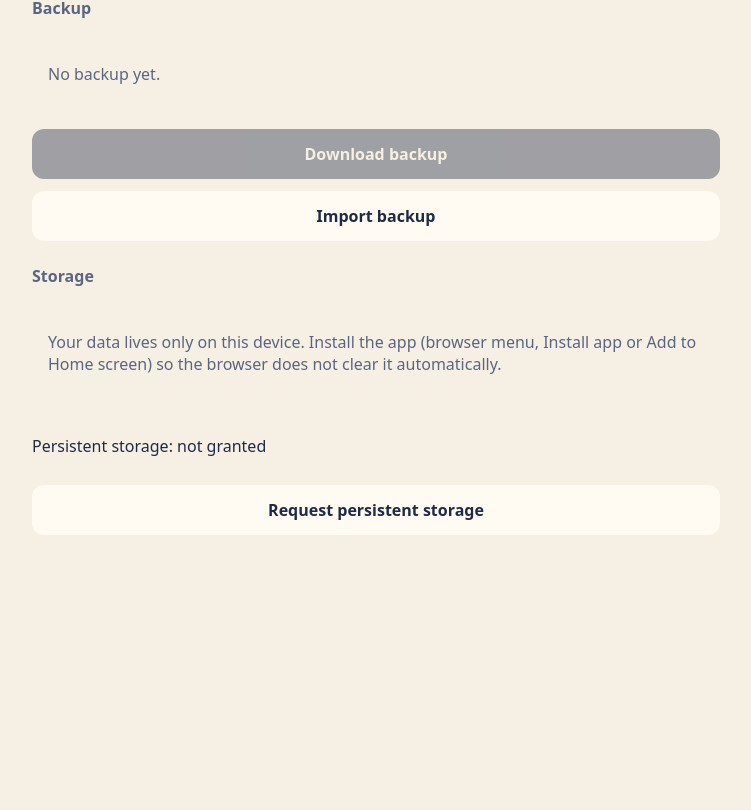
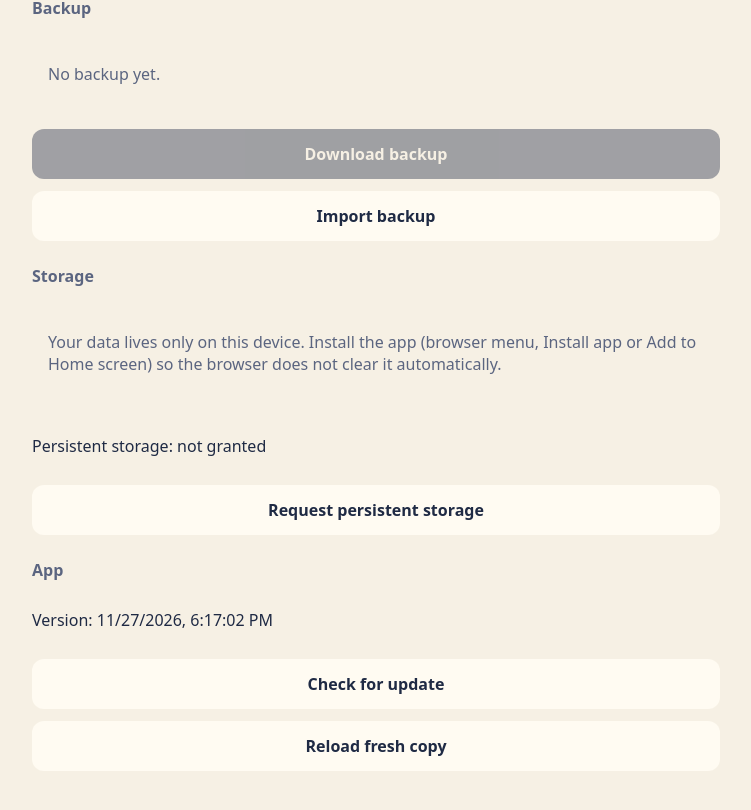
Before and after one commit to shaneSternstein/Crohn-s-Tracker, a React (Vite) app: page /settings in a window 1280 px wide. Shown: the part 246-1056 px from the top of the page, without its empty margins (264-1015 px from the left). Before the commit the page ends 877 px from the top, so only its background shows below. Built offline with nearby package versions, Linux system fonts and the light colour scheme.

Commit message:
app versioning

```diff
--- a/src/features/settings/Settings.tsx
+++ b/src/features/settings/Settings.tsx
@@ -1,6 +1,7 @@
 import { useEffect, useState } from 'react';
 import { Link } from 'react-router-dom';
 import { canShareFile, downloadBackup, inspectBackup, lastBackupAt, makeBackupFile, restoreBackup, shareBackup } from '../../lib/backup';
+import { checkForUpdate, reloadFresh } from '../../lib/update';
 import { Screen } from '../../ui/bits';
 
 const errText = (e: unknown) => (e instanceof Error ? `${e.name}: ${e.message}` : 'Unknown error.');
@@ -10,6 +11,7 @@ export default function Settings() {
   const [file, setFile] = useState<File | null>(null);
   const [msg, setMsg] = useState('');
   const [persisted, setPersisted] = useState<boolean | null>(null);
+  const [updateMsg, setUpdateMsg] = useState('');
 
   useEffect(() => {
     navigator.storage?.persisted?.().then(setPersisted);
@@ -34,6 +36,28 @@ export default function Settings() {
       }
     } catch (e) {
       setMsg(`Share failed. Use Download instead. ${errText(e)}`);
+    }
+  };
+
+  const check = async () => {
+    setUpdateMsg('Checking…');
+    try {
+      const r = await checkForUpdate();
+      setUpdateMsg(
+        r === 'installing' ? 'Update found. Installing, the app will reload.'
+          : r === 'current' ? 'You are on the latest version.'
+            : 'Updates are not available in this browser.',
+      );
+    } catch (e) {
+      setUpdateMsg(`Update check failed. ${errText(e)}`);
+    }
+  };
+  const fresh = async () => {
+    if (!window.confirm("Clear the app's saved files and reload? Your entries are not affected.")) return;
+    try {
+      await reloadFresh();
+    } catch (e) {
+      setUpdateMsg(`Reload failed. ${errText(e)}`);
     }
   };
 
@@ -100,6 +124,13 @@ export default function Settings() {
           </>
         )}
       </section>
+      <section className="section">
+        <h2>App</h2>
+        <p>Version: {new Date(__BUILD_TIME__).toLocaleString()}</p>
+        <button className="btn ghost" onClick={check}>Check for update</button>
+        <button className="btn ghost" onClick={fresh}>Reload fresh copy</button>
+        {updateMsg && <p role="status">{updateMsg}</p>}
+      </section>
     </Screen>
   );
 }
--- /dev/null
+++ b/src/lib/update.ts
@@ -0,0 +1,15 @@
+/** Asks the browser for the newest app version. Autoupdate mode reloads the page once it has installed. */
+export async function checkForUpdate(): Promise<'installing' | 'current' | 'unsupported'> {
+  if (!('serviceWorker' in navigator)) return 'unsupported';
+  const reg = await navigator.serviceWorker.getRegistration();
+  if (!reg) return 'unsupported';
+  await reg.update();
+  return reg.installing || reg.waiting ? 'installing' : 'current';
+}
+
+/** Drops the app's cached files and service worker, then reloads. Entries live in IndexedDB and are untouched. */
+export async function reloadFresh(): Promise<void> {
+  if ('serviceWorker' in navigator) await (await navigator.serviceWorker.getRegistration())?.unregister();
+  if ('caches' in window) await Promise.all((await caches.keys()).map((k) => caches.delete(k)));
+  location.reload();
+}
--- a/src/vite-env.d.ts
+++ b/src/vite-env.d.ts
@@ -1,2 +1,3 @@
 /// <reference types="vite/client" />
 /// <reference types="vite-plugin-pwa/client" />
+declare const __BUILD_TIME__: string;
--- a/vite.config.ts
+++ b/vite.config.ts
@@ -3,6 +3,7 @@ import react from '@vitejs/plugin-react';
 import { VitePWA } from 'vite-plugin-pwa';
 
 export default defineConfig({
+  define: { __BUILD_TIME__: JSON.stringify(new Date().toISOString()) },
   plugins: [
     react(),
     VitePWA({
```
